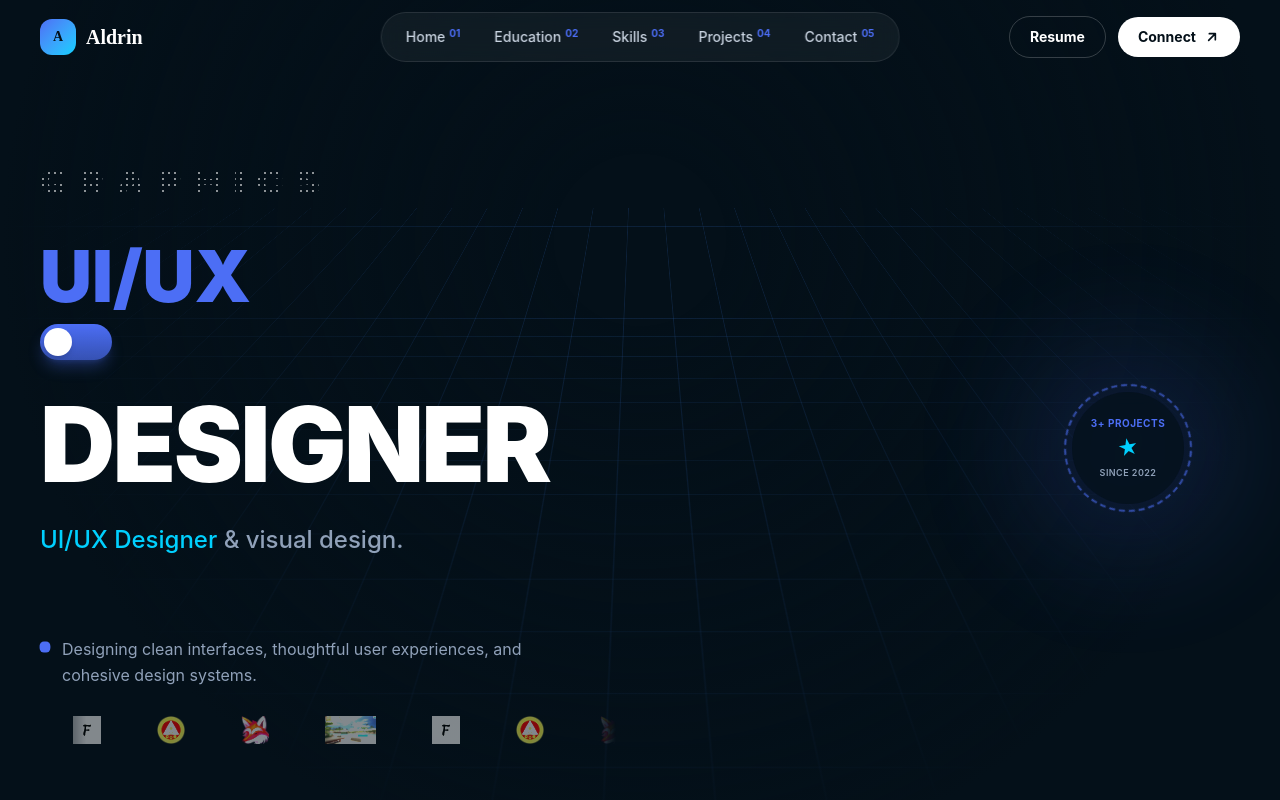
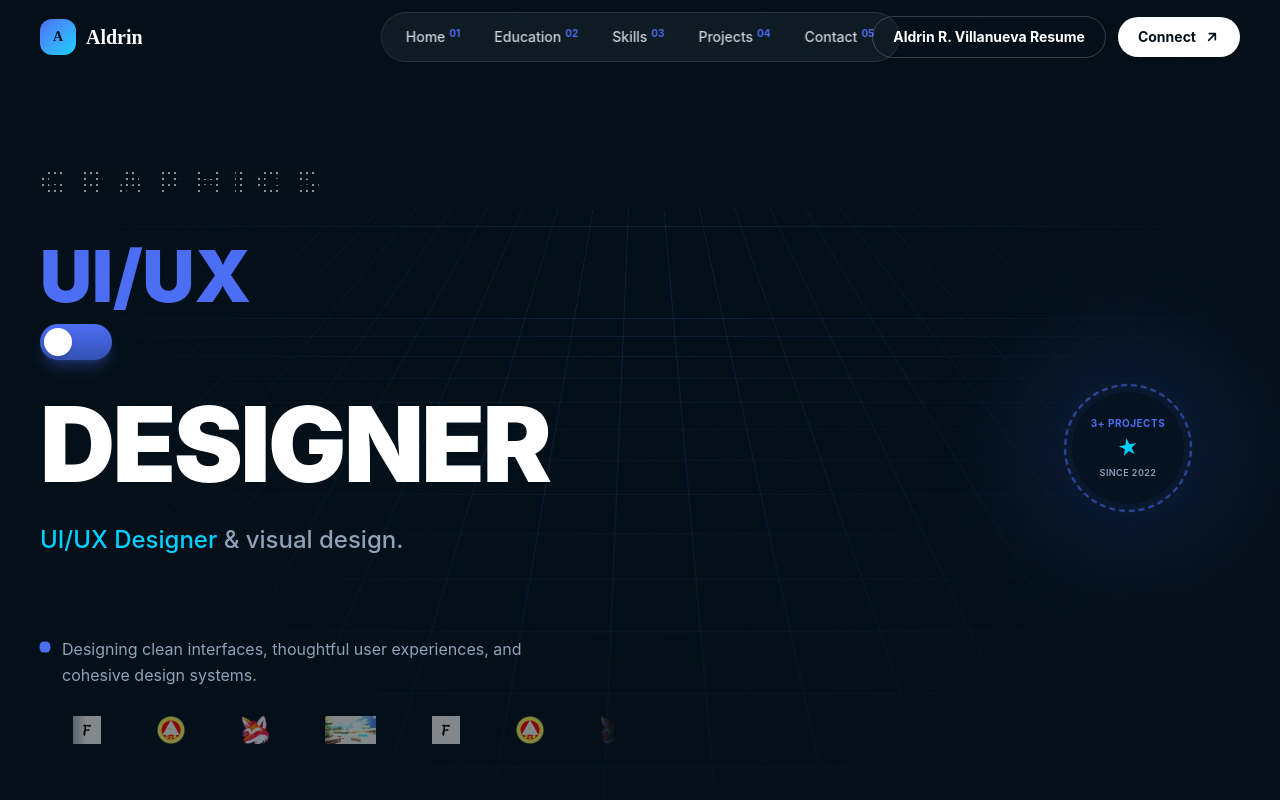
Before and after one commit to ADrinnnu/aldrin-portfolio, a React (Vite) app: page / in a window 1280 px wide. Shown: the top 800 px of the page. Built offline with nearby package versions, Linux system fonts and the light colour scheme.

Commit message:
add resume

```diff
--- a/src/components/Navbar.jsx
+++ b/src/components/Navbar.jsx
@@ -56,8 +56,8 @@ const Navbar = () => {
         {/* Resume + Connect */}
         <div className="hidden md:flex items-center gap-3 z-10">
         <motion.a
-            href="/resume.pdf"
-            download
+  href="/downloads/Aldrin%20Villanueva%20Resume.pdf"
+  download="Aldrin Villanueva Resume.pdf"
   initial={{ opacity: 0, x: 20 }}
   animate={{ opacity: 1, x: 0 }}
   transition={{ delay: 0.1 }}
@@ -65,7 +65,7 @@ const Navbar = () => {
   whileTap={{ scale: 0.98 }}
   className="px-5 py-2.5 border border-white/20 text-white rounded-full hover:bg-white/10 hover:border-white/30 font-bold text-sm transition-colors"
 >
-            Resume
+  Aldrin R. Villanueva Resume
 </motion.a>
           <motion.a
             href="#contact"
@@ -121,8 +121,7 @@ const Navbar = () => {
             </a>
           ))}
           <a
-            href="/resume.pdf"
-            download
+href="/downloads/Aldrin%20Villanueva%20Resume.pdf"            download
             onClick={() => setIsOpen(false)}
             className="block text-center px-5 py-2.5 border border-white/20 text-white rounded-full font-bold text-sm"
           >
```
Also changed, not shown: 1 other file (tests, documents, lock files or other folders). Lines whose indentation alone changed are shown as unchanged.
